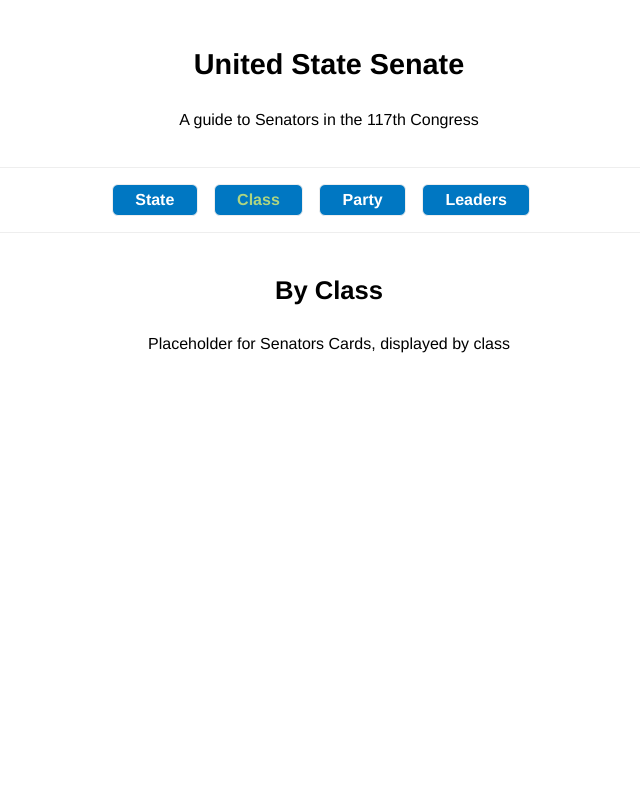
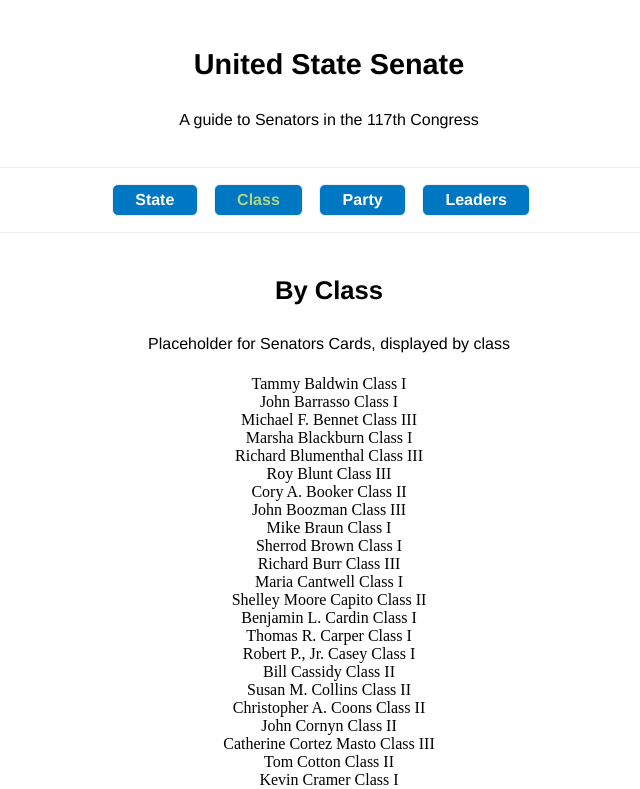
Before and after one commit to seankelliher/us-senators, a Vue app: page /class in a window 1280 px wide. Shown: the top 789 px of the page, without its empty margins (311-951 px from the left). Built offline with nearby package versions, Linux system fonts and the light colour scheme.

Commit message:
Add 'getClasses' to computed in <script> and (new) 'senator-card' class in template.

```diff
--- a/src/views/SenateClass.vue
+++ b/src/views/SenateClass.vue
@@ -2,11 +2,27 @@
     <section>
         <h2>By Class</h2>
         <p>Placeholder for Senators Cards, displayed by class</p>
+
+        <div
+            class="senator-card"
+            v-for="(getClass, index) in getClasses"
+            :key="index.getClass"
+        >
+            {{ getClass.fName }}
+            {{ getClass.lName }}
+            {{ getClass.sClass }}
+        </div>
     </section>
 </template>
 
 <script>
 export default {
     name: "SenateClass",
+    components: {},
+    computed: {
+        getClasses() {
+            return this.$store.getters.getClasses;
+        },
+    },
 };
 </script>
```
